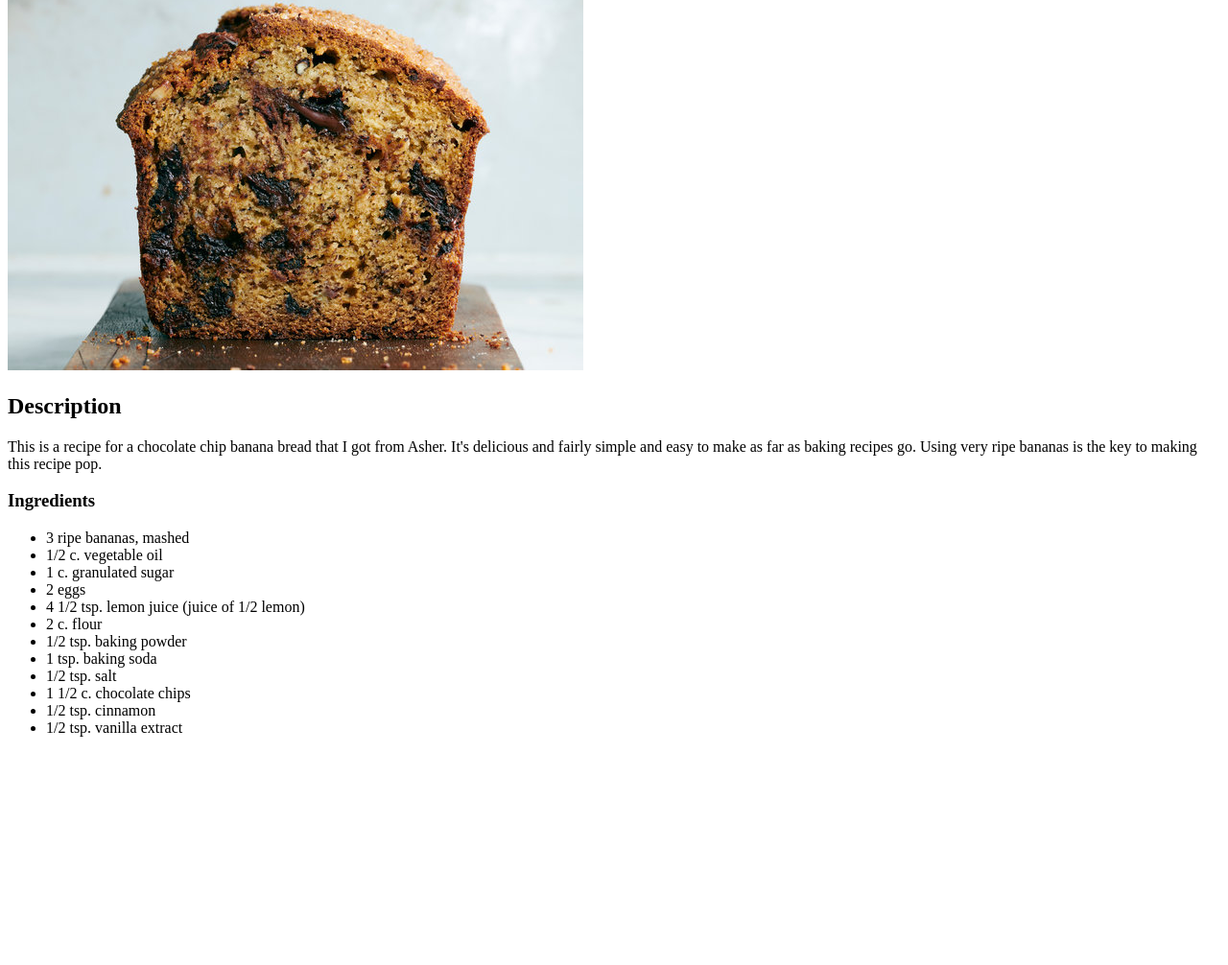
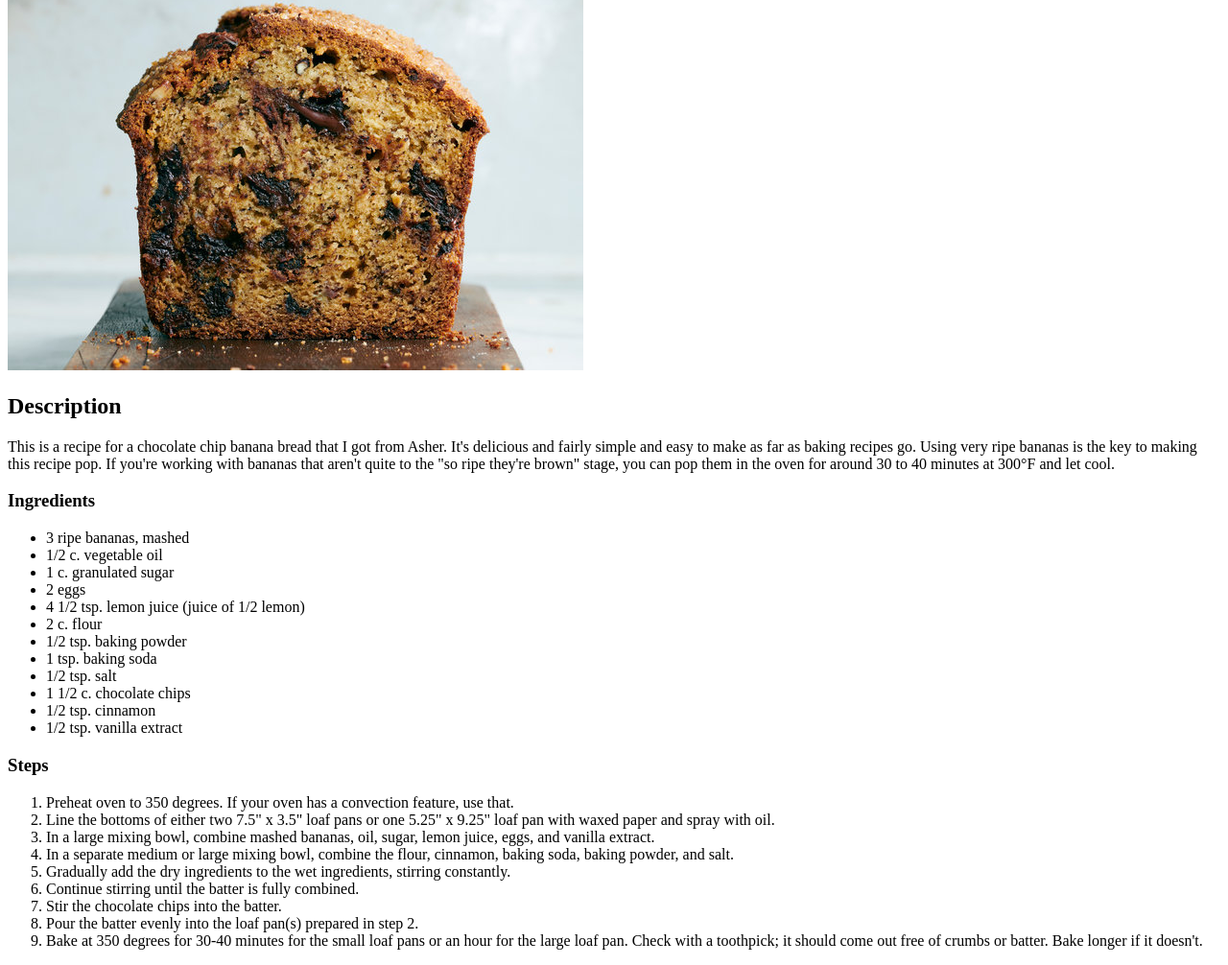
Before and after one commit to 0-Shiki/odin-recipes, a plain HTML site: page recipes/banana-bread.html in a window 1280 px wide. Shown: the part 107-1113 px from the top of the page at 96% size. Before the commit the page ends 891 px from the top, so only its background shows below. Drawn offline with Linux system fonts and the light colour scheme.

Commit message:
Add recipe steps

```diff
--- a/recipes/banana-bread.html
+++ b/recipes/banana-bread.html
@@ -10,7 +10,8 @@
     <img src="../img/banana-bread.jpg" alt="cross section of banana bread with chocolate chips">
     <h2>Description</h2>
         <p>This is a recipe for a chocolate chip banana bread that I got from Asher. It's delicious and fairly simple and easy to make as far as
-            baking recipes go. Using very ripe bananas is the key to making this recipe pop.
+            baking recipes go. Using very ripe bananas is the key to making this recipe pop. If you're working with bananas that aren't quite to
+            the "so ripe they're brown" stage, you can pop them in the oven for around 30 to 40 minutes at 300°F and let cool.
         </p>
         <h3>Ingredients</h3>
             <ul>
@@ -27,5 +28,19 @@
                 <li>1/2 tsp. cinnamon</li>
                 <li>1/2 tsp. vanilla extract</li>
             </ul>
+        <h3>Steps</h3>
+            <ol>
+                <li>Preheat oven to 350 degrees. If your oven has a convection feature, use that.</li>
+                <li>Line the bottoms of either two 7.5" x 3.5" loaf pans or one 5.25" x 9.25" loaf pan with waxed paper and spray with oil.</li>
+                <li>In a large mixing bowl, combine mashed bananas, oil, sugar, lemon juice, eggs, and vanilla extract.</li>
+                <li>In a separate medium or large mixing bowl, combine the flour, cinnamon, baking soda, baking powder, and salt.</li>
+                <li>Gradually add the dry ingredients to the wet ingredients, stirring constantly.</li>
+                <li>Continue stirring until the batter is fully combined.</li>
+                <li>Stir the chocolate chips into the batter.</li>
+                <li>Pour the batter evenly into the loaf pan(s) prepared in step 2.</li>
+                <li>Bake at 350 degrees for 30-40 minutes for the small loaf pans or an hour for the large loaf pan. Check with a toothpick; it should
+                    come out free of crumbs or batter. Bake longer if it doesn't.
+                </li>
+            </ol>
 </body>
 </html>
```
